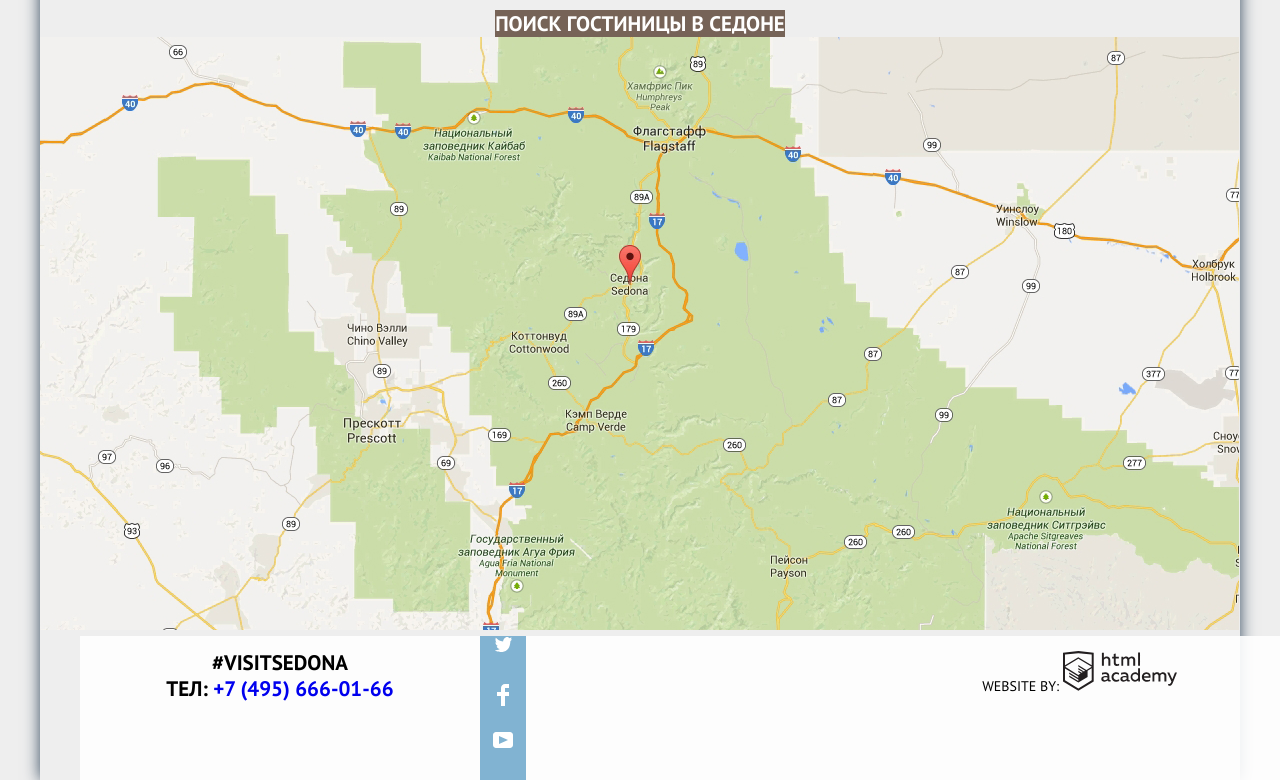
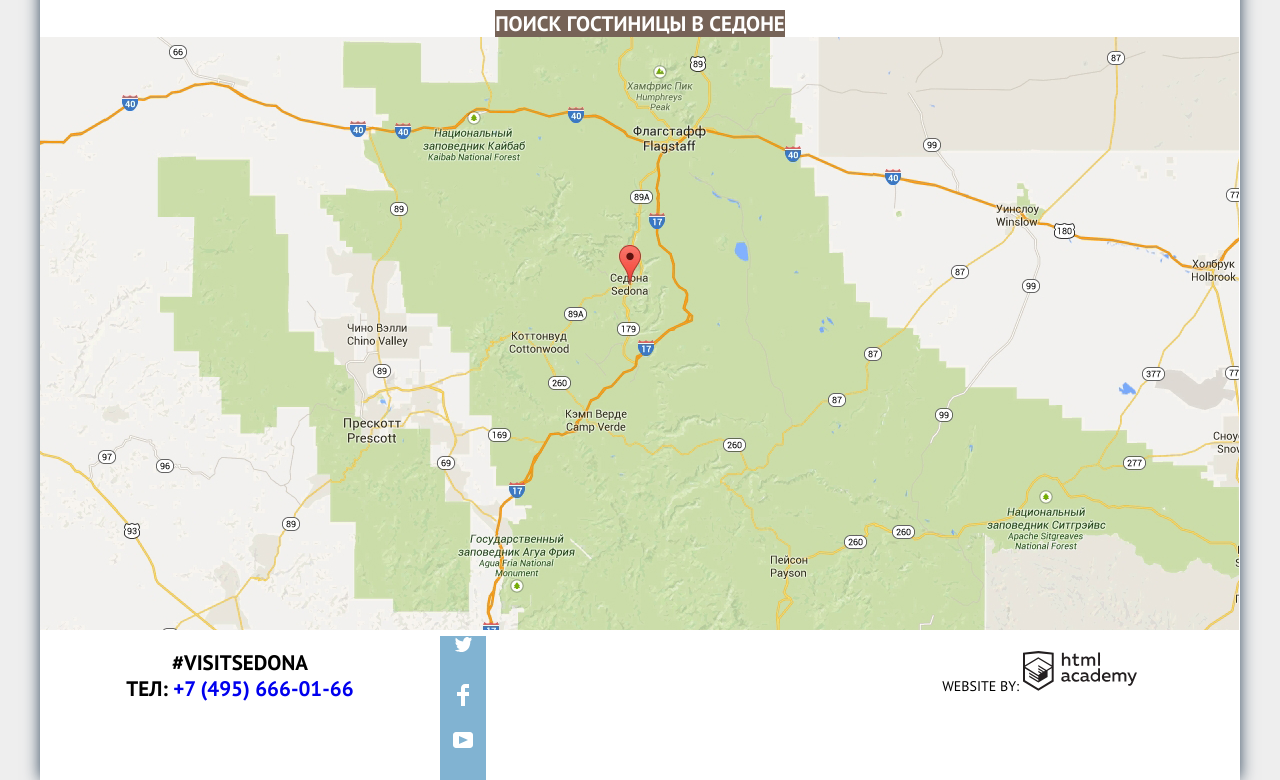
Before and after one commit to Vladimirshubyn/1563505-sedona-29, a plain HTML site: page index.html in a window 1280 px wide. Shown: the part 2068-2848 px from the top of the page. Drawn offline with Linux system fonts and the light colour scheme.

Commit message:
Правки по футеру

```diff
--- a/css/style.css
+++ b/css/style.css
@@ -84,6 +84,7 @@ img {
   width: 1200px;
   margin-left: auto;
   margin-right: auto;
+  background-color: var(--basic-white);
   box-shadow: 0px 0px 15px 0px var(--body-shadow);
 }
 .welcome {
@@ -221,8 +222,6 @@ img {
   text-align: center;
   width: 1200px;
   background-color: rgba(255, 255, 255, 0.9);
-  margin-left: 40px;
-  margin-right: 40px;
 }
 .footer-container {
   display: grid;
```
